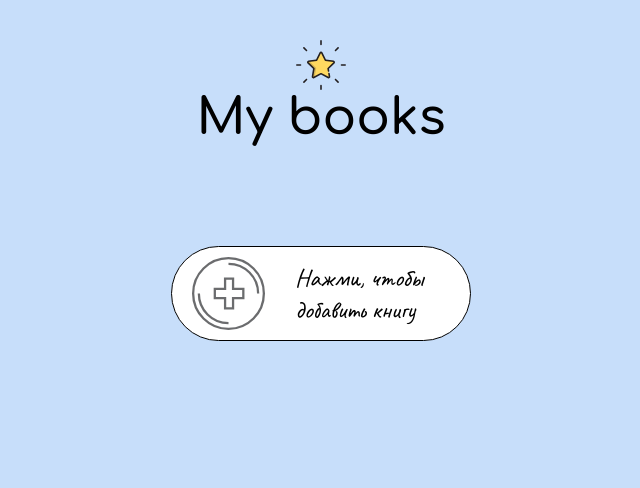
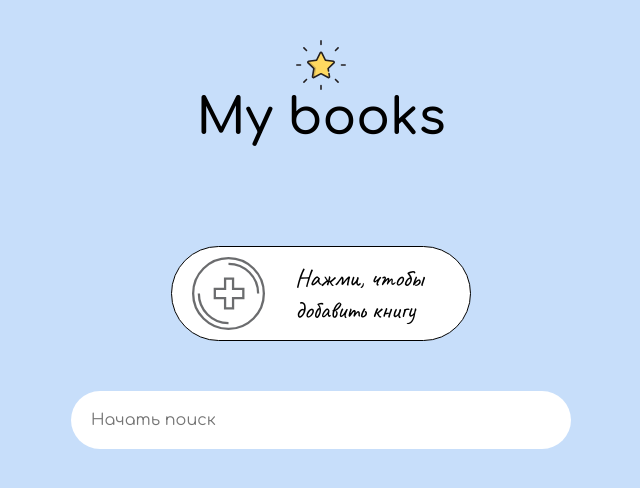
Before and after one commit to MaryBrandyBug/book-list-snp, a Next.js app: page / in a window 1280 px wide. Shown: the top 488 px of the page, without its empty margins (319-959 px from the left). Built offline with nearby package versions, Linux system fonts and the light colour scheme.

Commit message:
add SearchField component with styles file: add new div to MainPage component, add styles to new div

```diff
--- /dev/null
+++ b/src/components/commons/SearchField/SearchField.jsx
@@ -0,0 +1,19 @@
+'use client';
+
+import { func } from 'prop-types';
+
+import s from './SearchField.module.scss';
+
+export default function SearchField({ handleChange }) {
+  return (
+    <div className={s.root}>
+      <div className={s.searchForm}>
+        <input type="text" placeholder="Начать поиск" onChange={handleChange} />
+      </div>
+    </div>
+  );
+}
+
+SearchField.propTypes = {
+  handleChange: func.isRequired,
+};
--- /dev/null
+++ b/src/components/commons/SearchField/SearchField.module.scss
@@ -0,0 +1,33 @@
+@import '@/styles/colors.scss';
+@import '@/styles/mixins.scss';
+
+.root {
+  display: flex;
+  justify-content: center;
+}
+
+.searchForm {
+  input {
+    padding: 20px;
+    width: 500px;
+    border-radius: 50px;
+    background-color: $white;
+  }
+
+  input:focus{
+    border: 1px solid $black;
+  }
+}
+
+.searchError {
+  margin-top: 50px;
+  font-size: 25px;
+}
+
+@include _580 {
+  .searchForm {
+    input {
+      width: 300px;
+    }
+  }
+}
--- /dev/null
+++ b/src/components/commons/SearchField/index.js
@@ -0,0 +1 @@
+export { default } from './SearchField';
--- a/src/components/pages/HomePage/HomePage.jsx
+++ b/src/components/pages/HomePage/HomePage.jsx
@@ -2,6 +2,7 @@ import Image from 'next/image';
 
 import MainSection from '@/components/commons/Library';
 import AddBookGroup from '@/components/commons/AddBookGroup';
+import SearchField from '@/components/commons/SearchField';
 
 import s from './HomePage.module.scss';
 
@@ -14,8 +15,11 @@ export default function HomePage() {
         </div>
         <h1>My books</h1>
       </div>
-      <AddBookGroup />
-      <MainSection />
+      <div className={s.content}>
+        <AddBookGroup />
+        <SearchField />
+        <MainSection />
+      </div>
     </main>
   );
 }
--- a/src/components/pages/HomePage/HomePage.module.scss
+++ b/src/components/pages/HomePage/HomePage.module.scss
@@ -21,6 +21,14 @@
   }
 }
 
+.content {
+  display: flex;
+  flex-direction: column;
+  align-items: center;
+  gap: 50px;
+  width: 100%;
+}
+
 .pic {
 
   img {
```
